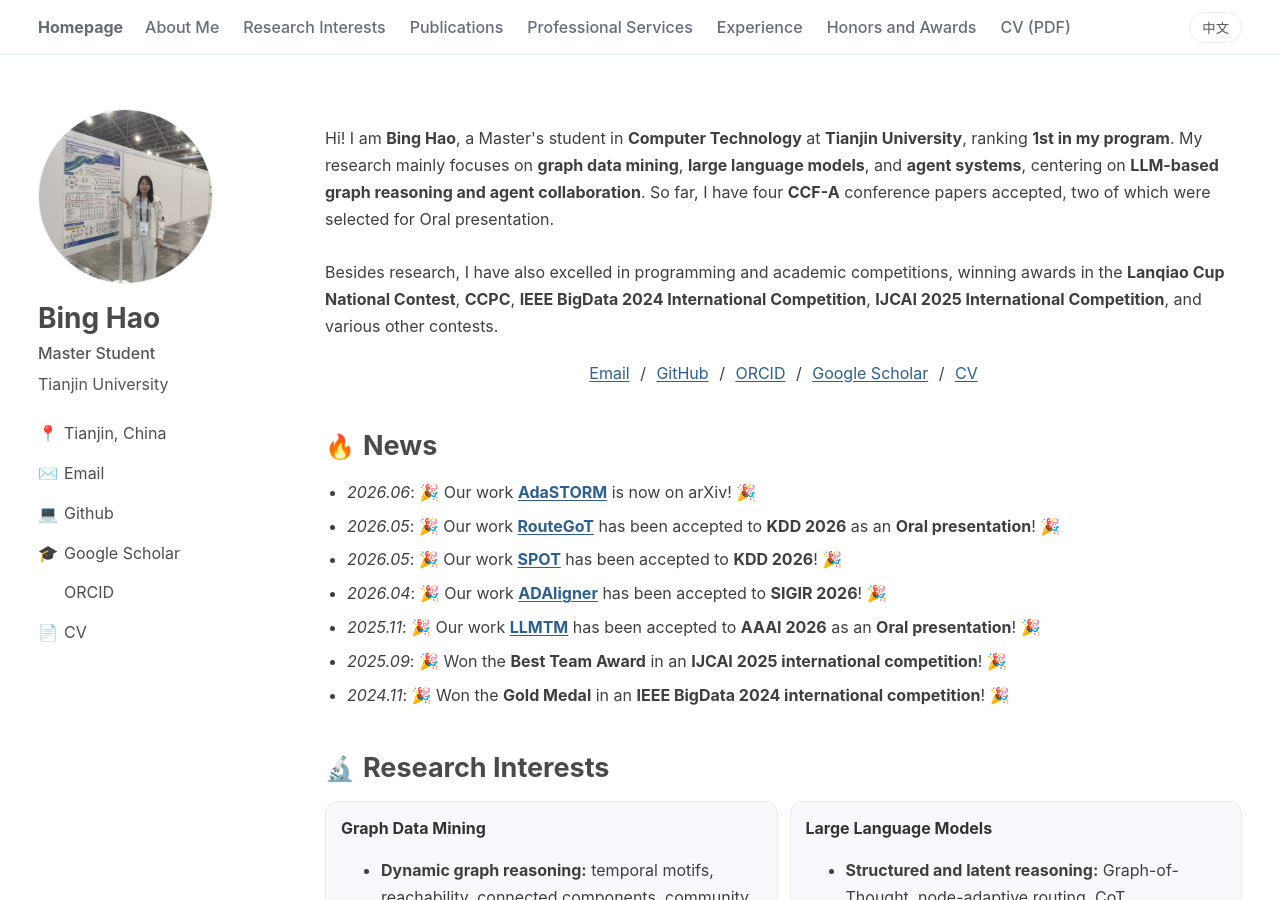
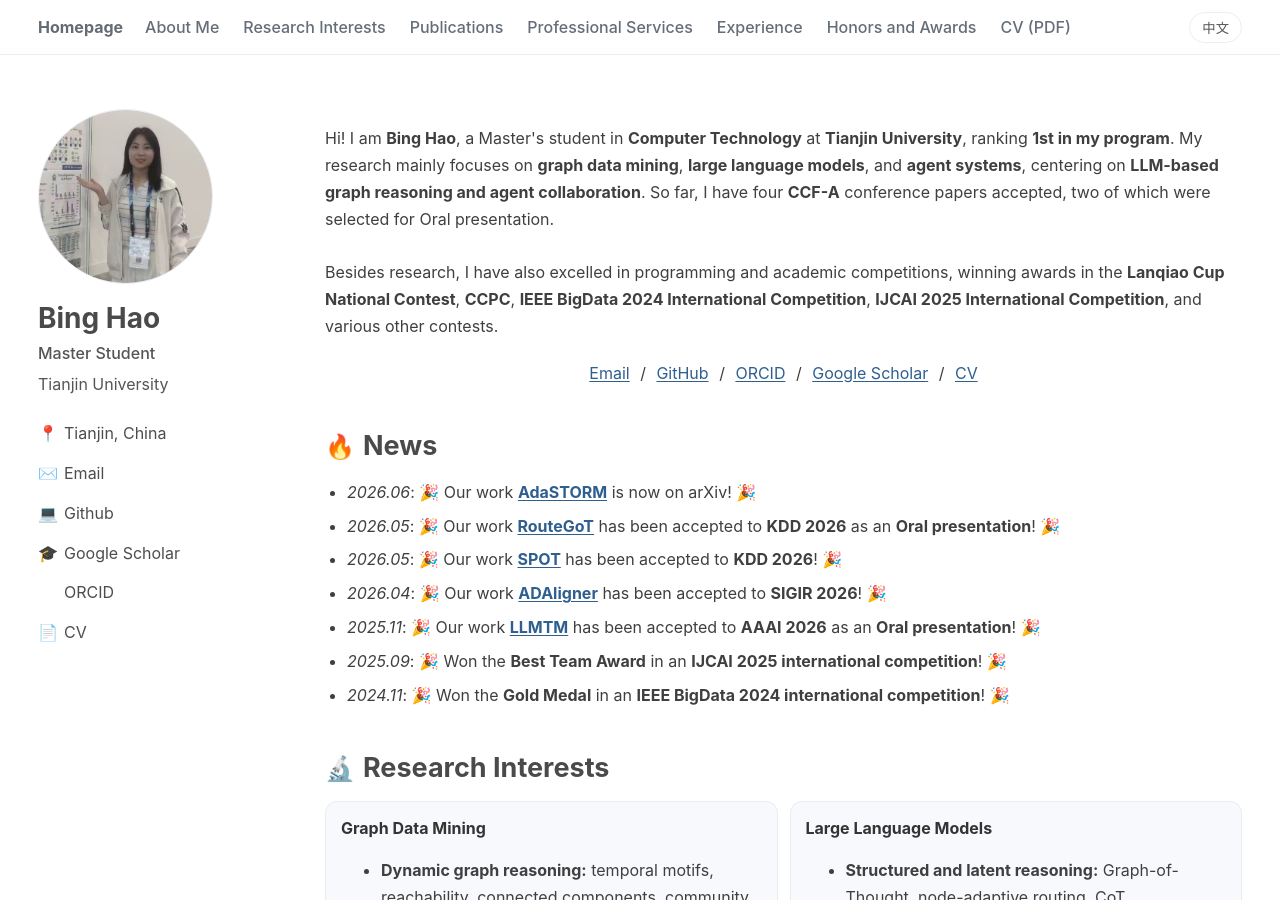
Before and after one commit to haobing-tju/haobing-tju.github.io, a Jekyll site: the page built from _pages/about.md, in a window 1280 px wide and 900 px high. Built offline with Jekyll 4.4.1, drawn with Linux system fonts in a browser that asks for light colours; a style sheet for code colours, icons or effects is not loaded.

Commit message:
Update author avatar in _config.yml

```diff
--- a/_config.yml
+++ b/_config.yml
@@ -12,7 +12,7 @@ google_analytics_id:
 
 author:
   name: "Bing Hao"
-  avatar: "images/profile1.jpeg"
+  avatar: "images/profile2.jpeg"
   bio: "Master Student"
   location: "Tianjin, China"
   employer: "Tianjin University"
```
